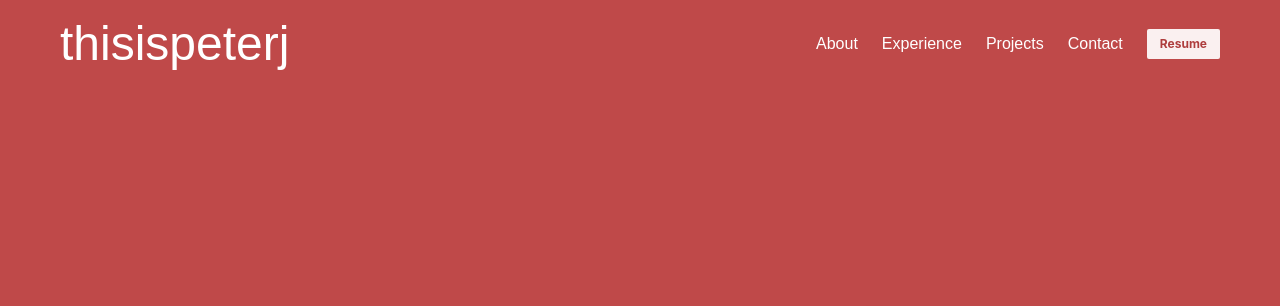
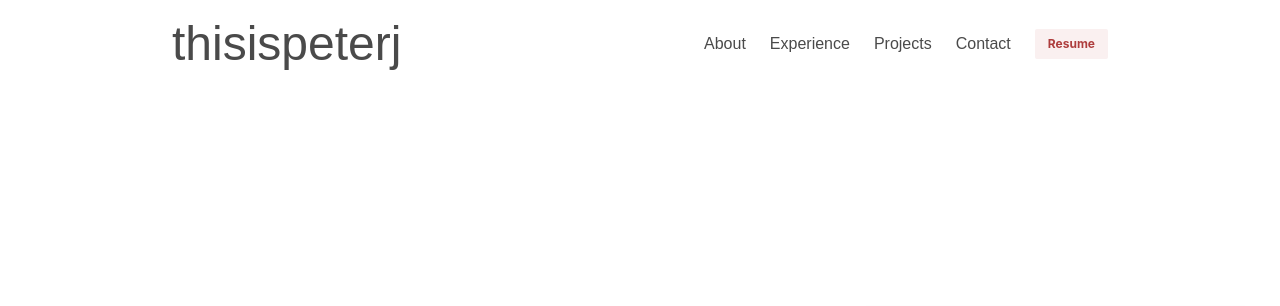
Before and after one commit to thisispeterj/personal-site, a Gatsby site: page / in a window 1280 px wide. Shown: the top 306 px of the page. Built offline with nearby package versions, Linux system fonts and the light colour scheme; Gatsby itself is replaced by a stand-in of ours.

Commit message:
Navigation styling updates and responsive fixes. Overal general styling change to landing page.

```diff
--- a/src/components/Navbar/index.js
+++ b/src/components/Navbar/index.js
@@ -5,32 +5,35 @@ import Resumebtn from '../Resumebtn'
 const Navbar = () => {
   const [isActive, setIsActive] = useState(false)
 
+  const handleToggle = () => {
+    setIsActive(!isActive)
+  }
+
   return (
-    <nav
-      className="navbar is-primary"
-      role="navigation"
-      aria-label="main navigation"
-    >
-      <div className="navbar-brand ml-6">
-        <Link to="/" className="navbar-item is-size-1">
+    <nav className="navbar container is-max-desktop">
+      <div className="navbar-brand">
+        <Link to="/" id="navbar-logo" className="navbar-item is-size-1">
           thisispeterj
         </Link>
-        <Link>
         <a
           role="button"
           className={`navbar-burger ${isActive ? 'is-active' : ''}`}
           aria-label="menu"
           aria-expanded="false"
-            onClick={() => setIsActive(!isActive)}
+          onClick={handleToggle}
         >
           <span aria-hidden="true"></span>
           <span aria-hidden="true"></span>
           <span aria-hidden="true"></span>
         </a>
-        </Link>
       </div>
-      <div className={`navbar-menu ${isActive ? 'is-active' : ''}`}>
-        <div className="navbar-end mr-6">
+      <div className="navbar-end">
+        <div
+          id="navMenu"
+          className={`has-text-grey-darker navbar-menu navMenu ${
+            isActive ? 'is-active' : 'is-hidden-mobile'
+          }`}
+        >
           <Link to="../about" className="navbar-item">
             About
           </Link>
--- a/src/styles/custom.scss
+++ b/src/styles/custom.scss
@@ -20,14 +20,19 @@ i {
 // Colors
 $fire-red: #bf4949;
 $primary: $fire-red;
-body {
-  background-color: $fire-red;
+// Navigation
+#navbar-logo:hover {
+  color: $fire-red;
 }
-// Navigation
-
+#navMenu a:hover {
+  background-color: #fff;
+  color: #000;
+}
+#navMenu a:active {
+  color: $fire-red;
+}
 // Home Page
 .home-primary {
-  background-color: #bf4949;
   height: 100vh;
 }
 
```
Also changed, not shown: 1 other file. Lines whose indentation alone changed are shown as unchanged.
